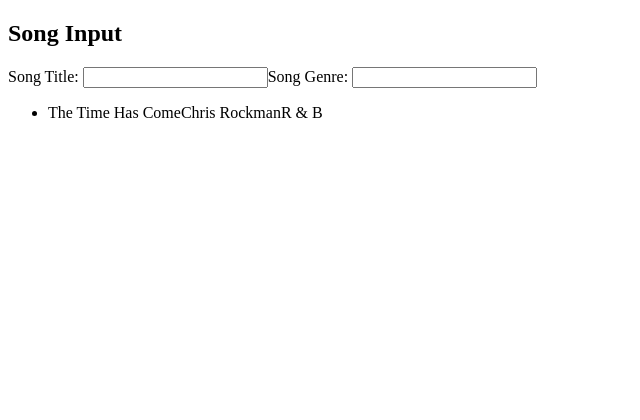
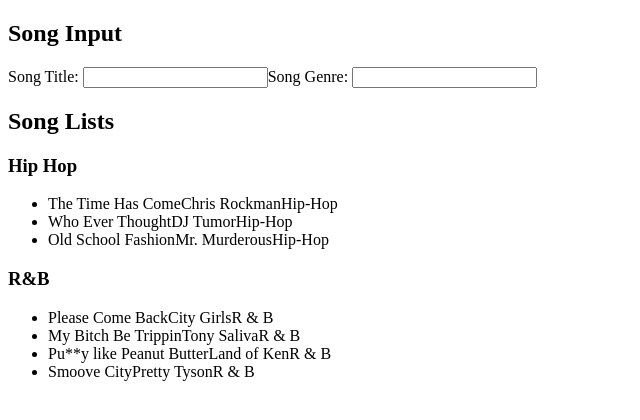
Before and after one commit to chrisvneal/song-list, a JavaScript app: page / in a window 1280 px wide. Shown: the top 420 px of the page, without its empty margins (0-640 px from the left). Built offline with nearby package versions, Linux system fonts and the light colour scheme.

Commit message:
Create song lists with fake data

```diff
--- a/src/App.js
+++ b/src/App.js
@@ -8,15 +8,59 @@ export default function App() {
         Song Title: <input />
         Song Genre: <input />
       </section>
-      <section className="song-lists">
-        <ul className="song-list">
+
+      <section className="songs">
+        <h2>Song Lists</h2>
+        <div className="song-lists">
+          {/* song genre */}
+          <div className="song-list">
+            <h3 className="song-genre">Hip Hop</h3>
+            <ul>
               <li className="song-item">
                 <span className="song-title">The Time Has Come</span>
                 <span className="song-author">Chris Rockman</span>
+                <span className="song-genre">Hip-Hop</span>
+              </li>
+              <li className="song-item">
+                <span className="song-title">Who Ever Thought</span>
+                <span className="song-author">DJ Tumor</span>
+                <span className="song-genre">Hip-Hop</span>
+              </li>
+              <li className="song-item">
+                <span className="song-title">Old School Fashion</span>
+                <span className="song-author">Mr. Murderous</span>
+                <span className="song-genre">Hip-Hop</span>
+              </li>
+            </ul>
+          </div>
 
+          {/* song genre */}
+          <div className="song-list">
+            <h3 className="song-genre">R&B</h3>
+            <ul>
+              <li className="song-item">
+                <span className="song-title">Please Come Back</span>
+                <span className="song-author">City Girls</span>
+                <span className="song-genre">R &amp; B</span>
+              </li>
+              <li className="song-item">
+                <span className="song-title">My Bitch Be Trippin</span>
+                <span className="song-author">Tony Saliva</span>
+                <span className="song-genre">R &amp; B</span>
+              </li>
+              <li className="song-item">
+                <span className="song-title">Pu**y like Peanut Butter</span>
+                <span className="song-author">Land of Ken</span>
+                <span className="song-genre">R &amp; B</span>
+              </li>
+              <li className="song-item">
+                <span className="song-title">Smoove City</span>
+                <span className="song-author">Pretty Tyson</span>
                 <span className="song-genre">R &amp; B</span>
               </li>
             </ul>
+          </div>
+        </div>
       </section>
     </div>
   );
```
Lines whose indentation alone changed are shown as unchanged.
